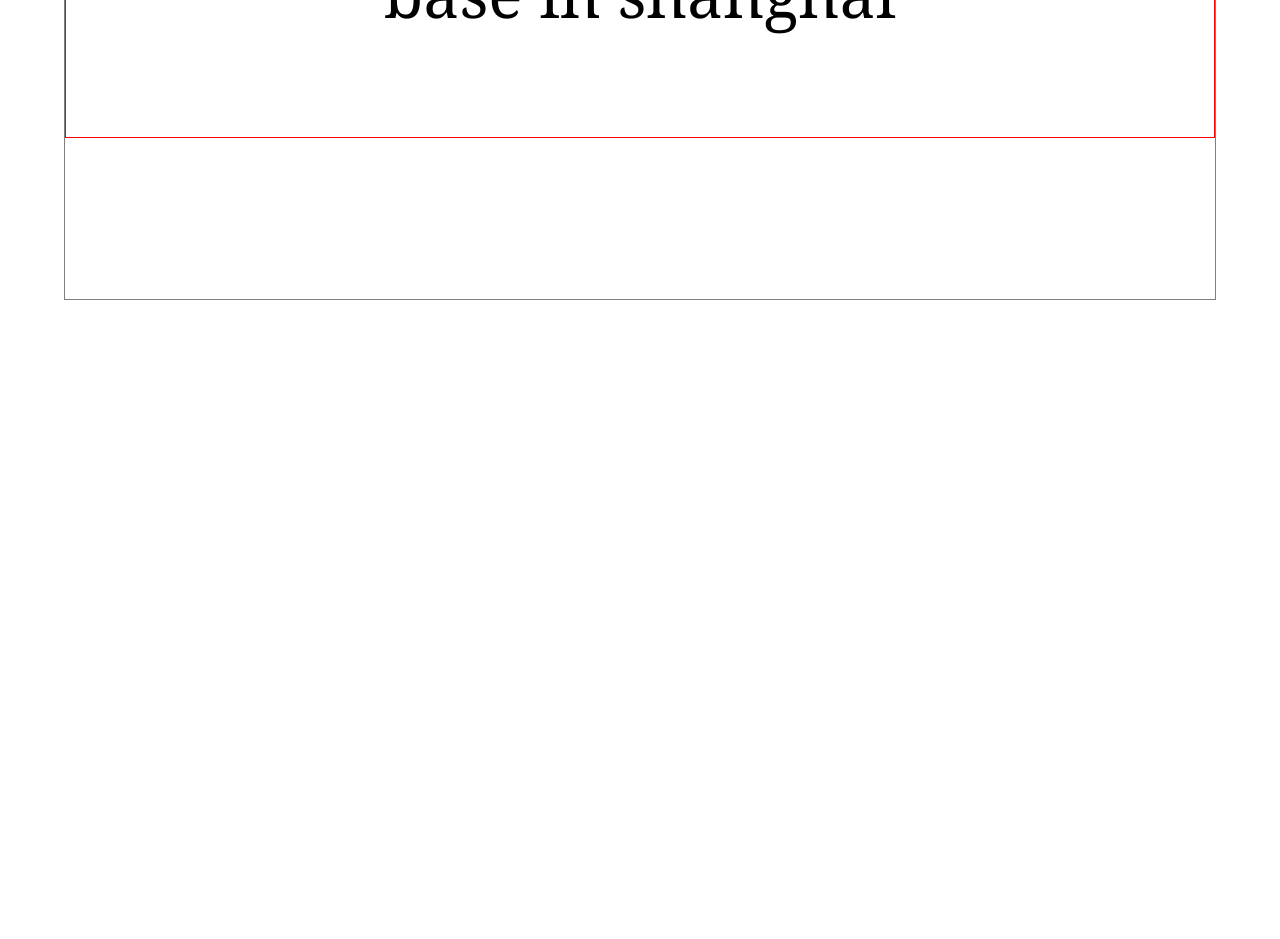
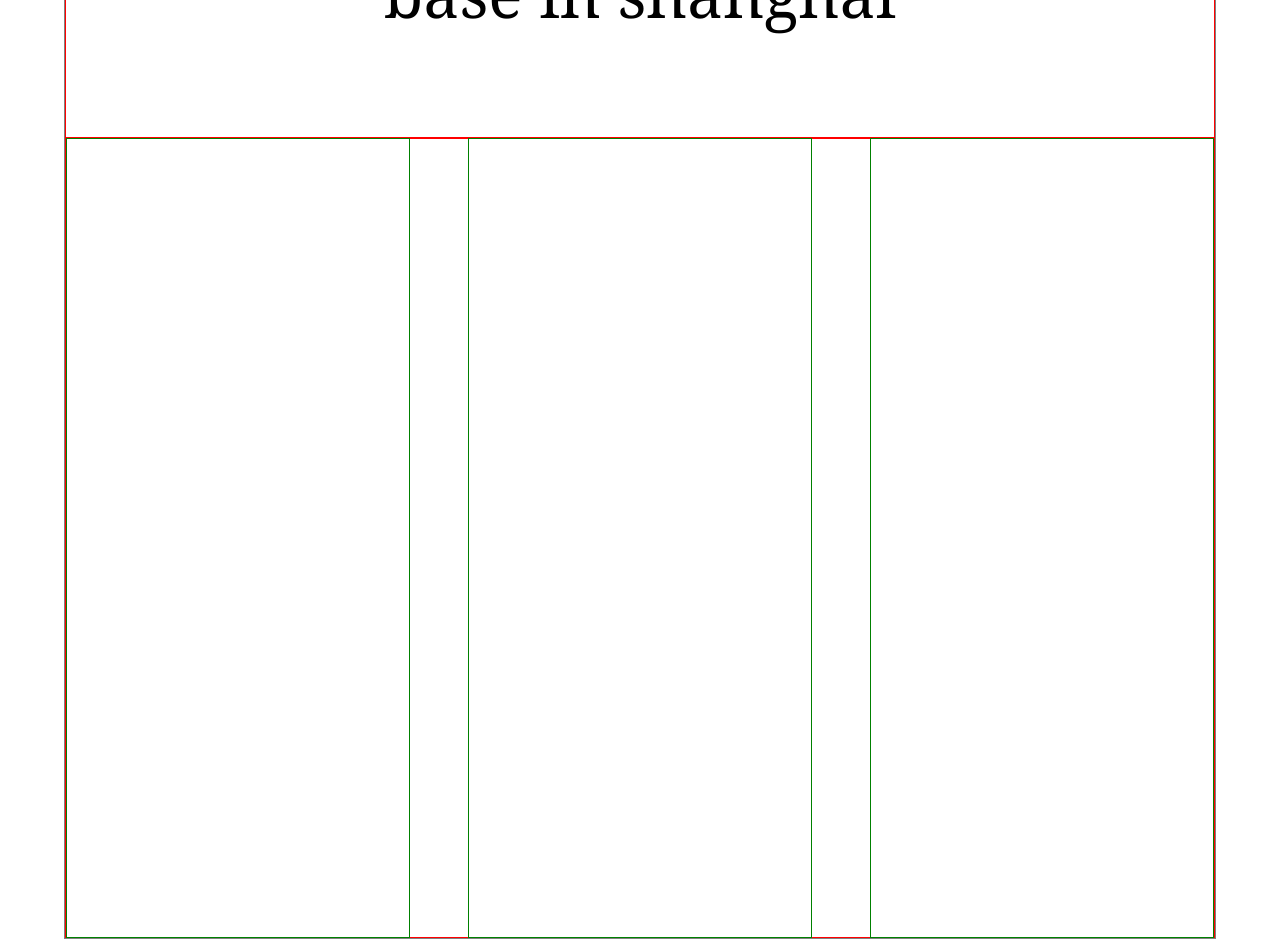
Before and after one commit to herzorf/herzorf, a Vue app: page /#/ in a window 1280 px wide. Shown: the part 500-1439 px from the top of the page. Before the commit the page ends 800 px from the top, so only its background shows below. Built offline with nearby package versions, Linux system fonts and the light colour scheme.

Commit message:
添加presonaldata的基本布局

```diff
--- a/src/pages/home/home.vue
+++ b/src/pages/home/home.vue
@@ -1,10 +1,15 @@
 <template>
         <Header />
-        <div class="personalInfo">
+        <section class="personalInfo">
             <h1>Herzorf</h1>
             <h1>一个web开发工程师</h1>
             <h1>base in shanghai</h1>
-        </div>
+        </section>
+        <section class="personalData">
+            <div class="left"></div>
+            <div class="center"></div>
+            <div class="right"></div>
+        </section>
 </template>
 
 <script setup lang="ts" name="home">
@@ -28,5 +33,18 @@
         margin-bottom: 10px;
     }
 }
+.personalData{
+    border: 1px solid red;
+    height: 100vh;
+    display: flex;
+    justify-content: space-between;
+    align-items: center;
+    div{
+        width: 30%;
+        height: 100vh;
+        border: 1px solid green;
+    }
+}
+
 
 </style>
```
Also changed, not shown: src/pages/home/components/personal-data-item/personal-data-item.vue (added, +14 -0 lines).
